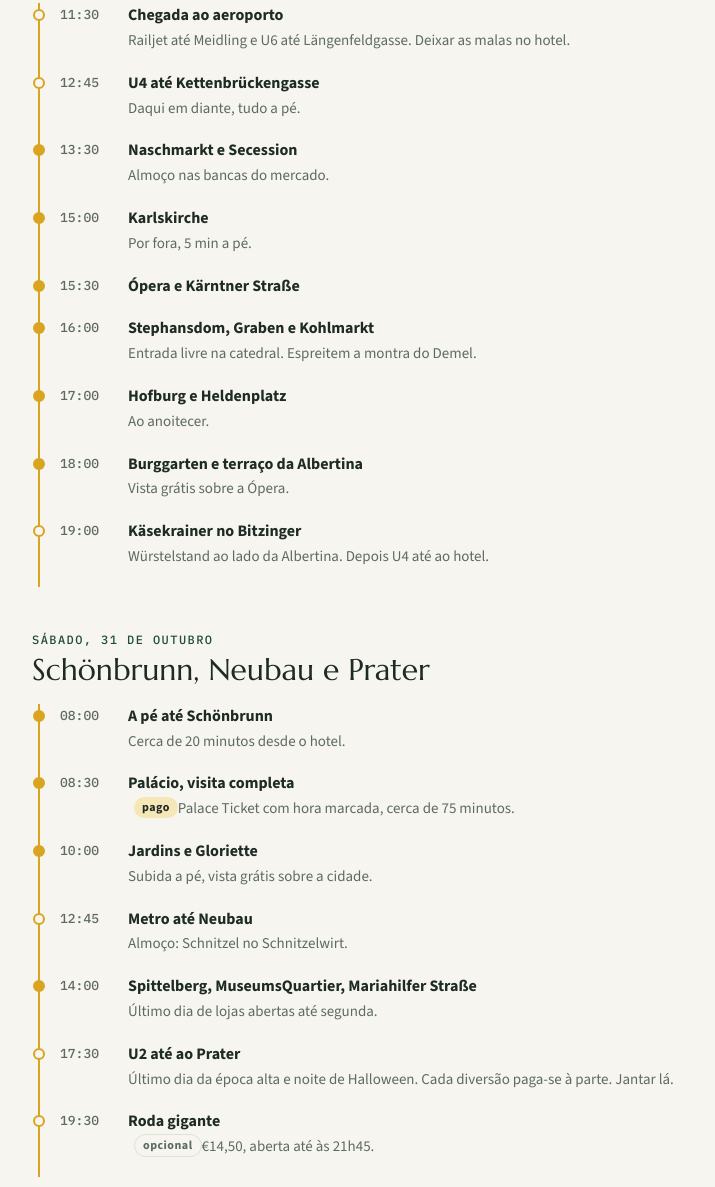
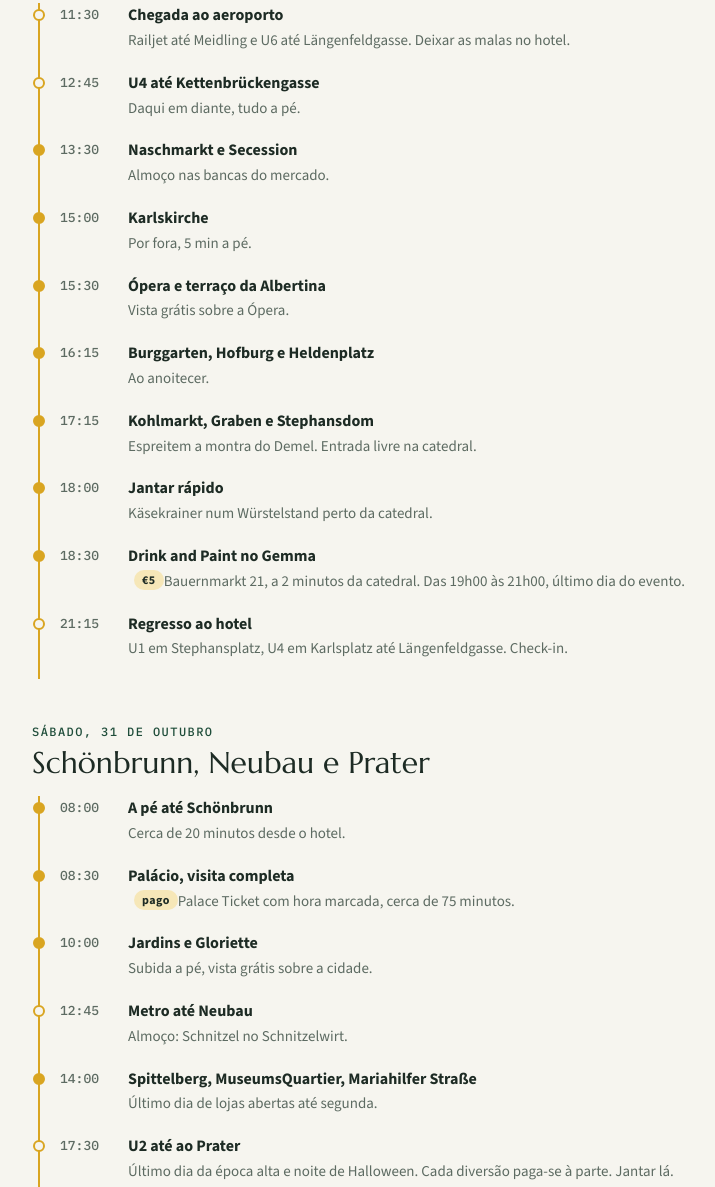
Before and after one commit to alvesykes/viena, a plain HTML site: page index.html in a window 1280 px wide. Shown: the part 1001-2188 px from the top of the page, without its empty margins (264-979 px from the left). Drawn offline with nearby package versions, Linux system fonts and the light colour scheme.

Commit message:
Adiciona o Drink and Paint de sexta e atualiza transportes
Co-Authored-By: Claude Opus 5.5 <noreply@anthropic.com>
Claude-Session: https://claude.ai/code/session_01Q8Si6SufSg77tFJQBk6kTC

```diff
--- a/index.html
+++ b/index.html
@@ -132,11 +132,12 @@ section{scroll-margin-top:70px}
     <li><time>12:45</time><div><b>U4 até Kettenbrückengasse</b><span class="note">Daqui em diante, tudo a pé.</span></div></li>
     <li class="walk"><time>13:30</time><div><b>Naschmarkt e Secession</b><span class="note">Almoço nas bancas do mercado.</span></div></li>
     <li class="walk"><time>15:00</time><div><b>Karlskirche</b><span class="note">Por fora, 5 min a pé.</span></div></li>
-    <li class="walk"><time>15:30</time><div><b>Ópera e Kärntner Straße</b></div></li>
-    <li class="walk"><time>16:00</time><div><b>Stephansdom, Graben e Kohlmarkt</b><span class="note">Entrada livre na catedral. Espreitem a montra do Demel.</span></div></li>
-    <li class="walk"><time>17:00</time><div><b>Hofburg e Heldenplatz</b><span class="note">Ao anoitecer.</span></div></li>
-    <li class="walk"><time>18:00</time><div><b>Burggarten e terraço da Albertina</b><span class="note">Vista grátis sobre a Ópera.</span></div></li>
-    <li><time>19:00</time><div><b>Käsekrainer no Bitzinger</b><span class="note">Würstelstand ao lado da Albertina. Depois U4 até ao hotel.</span></div></li>
+    <li class="walk"><time>15:30</time><div><b>Ópera e terraço da Albertina</b><span class="note">Vista grátis sobre a Ópera.</span></div></li>
+    <li class="walk"><time>16:15</time><div><b>Burggarten, Hofburg e Heldenplatz</b><span class="note">Ao anoitecer.</span></div></li>
+    <li class="walk"><time>17:15</time><div><b>Kohlmarkt, Graben e Stephansdom</b><span class="note">Espreitem a montra do Demel. Entrada livre na catedral.</span></div></li>
+    <li class="walk"><time>18:00</time><div><b>Jantar rápido</b><span class="note">Käsekrainer num Würstelstand perto da catedral.</span></div></li>
+    <li class="walk"><time>18:30</time><div><b>Drink and Paint no Gemma</b><span class="tag pay">€5</span><span class="note">Bauernmarkt 21, a 2 minutos da catedral. Das 19h00 às 21h00, último dia do evento.</span></div></li>
+    <li><time>21:15</time><div><b>Regresso ao hotel</b><span class="note">U1 em Stephansplatz, U4 em Karlsplatz até Längenfeldgasse. Check-in.</span></div></li>
   </ol>
 </section>
 
@@ -228,18 +229,20 @@ section{scroll-margin-top:70px}
       <div class="row"><span>Transportes (7 dias e aeroporto)</span><span>€29,80</span></div>
       <div class="row"><span>Schönbrunn completo</span><span>€31,50</span></div>
       <div class="row"><span>Visita à Ópera</span><span>€14</span></div>
+      <div class="row"><span>Drink and Paint</span><span>€5</span></div>
       <div class="row"><span>Comida</span><span>€120–170</span></div>
-      <div class="row total"><span>Total</span><span>€196–246</span></div>
+      <div class="row total"><span>Total</span><span>€201–251</span></div>
     </div>
     <div class="person"><h3>Ela, sem ISIC</h3>
       <div class="row"><span>Transportes (7 dias e aeroporto)</span><span>€29,80</span></div>
       <div class="row"><span>Schönbrunn completo</span><span>€42</span></div>
       <div class="row"><span>Visita à Ópera</span><span>€14</span></div>
+      <div class="row"><span>Drink and Paint</span><span>€5</span></div>
       <div class="row"><span>Comida</span><span>€120–170</span></div>
-      <div class="row total"><span>Total</span><span>€206–256</span></div>
+      <div class="row total"><span>Total</span><span>€211–261</span></div>
     </div>
   </div>
-  <div class="both"><span>Os dois juntos</span><b>€402–502</b></div>
+  <div class="both"><span>Os dois juntos</span><b>€412–512</b></div>
   <ul class="extras">
     <li>Fora da conta: roda gigante (€14,50), diversões do Prater, Belvedere por dentro (€19).</li>
     <li>Com ISIC, ela paga €31,50 em Schönbrunn. Sem ISIC, o Classic Pass (€49) junta a Gloriette e os jardins privados por mais €7.</li>
```
